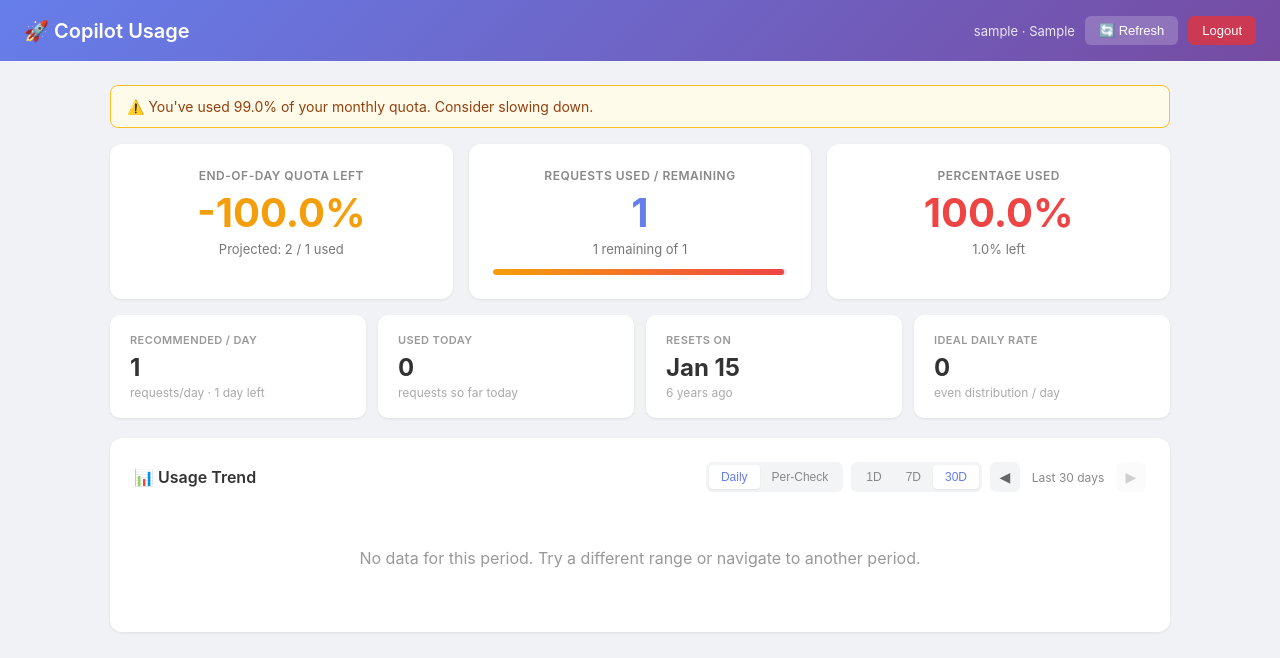
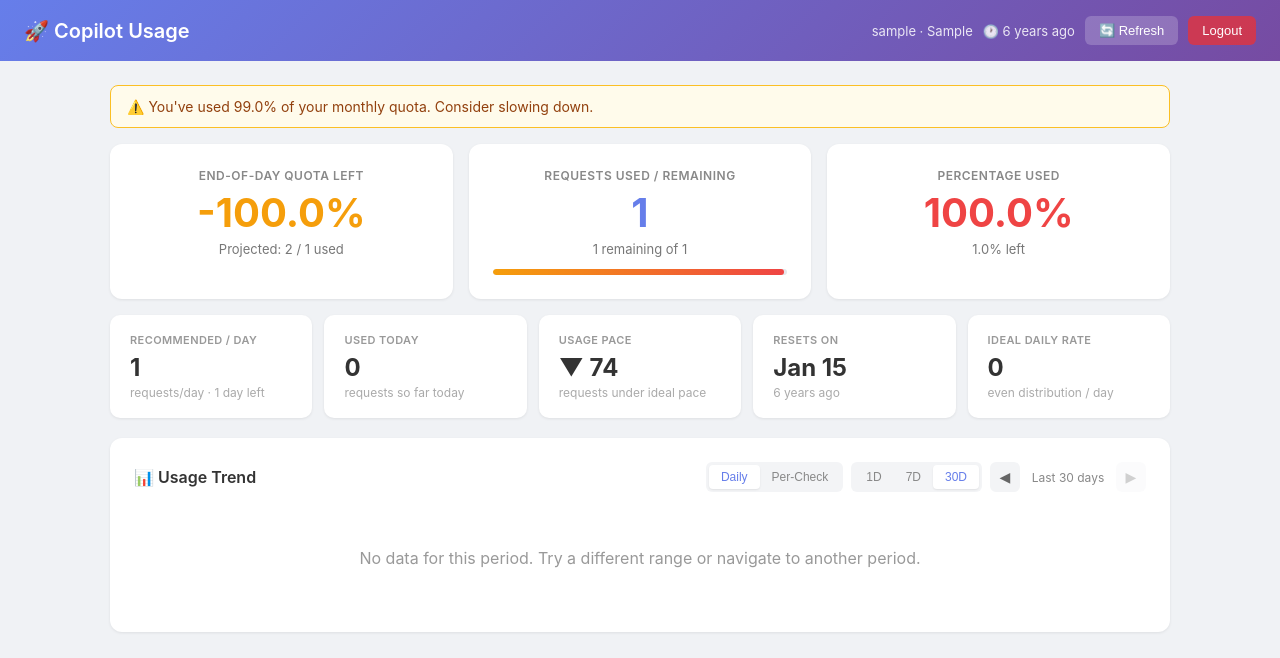
Before and after one commit to ChaDonSom/copilot-tracker, a Laravel app: page /dashboard in a window 1280 px wide. Shown: the top 658 px of the page. Run offline with Laravel 12, Linux system fonts and the light colour scheme; a user stored in the database is signed in; tables that the repository leaves empty hold one stand-in row (values such as "Sample post"); parts of the project's set-up code (start-up, migrations or seed data) failed here and were passed over.

Commit message:
Add usage pace status indicator and last-checked timestamp to dashboard
Co-authored-by: ChaDonSom <24794769+ChaDonSom@users.noreply.github.com>

```diff
--- a/app/Http/Controllers/DashboardController.php
+++ b/app/Http/Controllers/DashboardController.php
@@ -40,6 +40,8 @@ class DashboardController extends Controller
         $viewData['percentUsed'] = $latestSnapshot && $latestSnapshot->quota_limit > 0
             ? round(($latestSnapshot->used / $latestSnapshot->quota_limit) * 100, 1)
             : ($latestSnapshot ? round(100 - $latestSnapshot->percent_remaining, 1) : 0);
+        $viewData['paceStatus'] = $this->calculatePaceStatus($latestSnapshot);
+        $viewData['lastCheckedAt'] = $latestSnapshot?->checked_at;
 
         return view('dashboard', $viewData);
     }
@@ -68,6 +70,8 @@ class DashboardController extends Controller
         $viewData['todayUsed'] = $this->calculateTodayUsed($user);
         $viewData['chartRange'] = $rangeDays;
         $viewData['chartOffset'] = $offset;
+        $viewData['paceStatus'] = $this->calculatePaceStatus($latestSnapshot);
+        $viewData['lastCheckedAt'] = $latestSnapshot->checked_at?->toIso8601String();
 
         return response()->json($viewData);
     }
@@ -326,6 +330,56 @@ class DashboardController extends Controller
         ];
     }
 
+    /**
+     * Calculate the user's usage pace status relative to ideal trajectory.
+     * Returns pace difference (positive = under pace/good, negative = over pace/warning).
+     */
+    private function calculatePaceStatus($snapshot): ?array
+    {
+        if (!$snapshot || !$snapshot->quota_limit || $snapshot->quota_limit <= 0) {
+            return null;
+        }
+
+        $resetDate = $snapshot->reset_date;
+        $now = now();
+
+        // Calculate cycle boundaries
+        $cycleStart = $resetDate->copy()->subDays(30); // Assuming 30-day cycle
+        $totalDaysInCycle = 30;
+        $daysPassed = max(0, $cycleStart->diffInDays($now, false));
+
+        // Add fractional day for current time
+        $hoursToday = $now->hour + ($now->minute / 60);
+        $totalElapsedDays = $daysPassed + ($hoursToday / 24);
+
+        // Calculate ideal usage at this point in the cycle
+        $dailyIdealUsage = $snapshot->quota_limit / $totalDaysInCycle;
+        $idealUsedByNow = round($totalElapsedDays * $dailyIdealUsage);
+
+        // Actual usage
+        $actualUsed = $snapshot->used;
+
+        // Difference: positive means under pace (good), negative means over pace (warning)
+        $paceDifference = $idealUsedByNow - $actualUsed;
+
+        // Determine status label
+        $threshold = max(1, round($dailyIdealUsage * 0.1)); // 10% of daily ideal as "on pace" zone
+        if (abs($paceDifference) <= $threshold) {
+            $status = 'on-pace';
+        } elseif ($paceDifference > 0) {
+            $status = 'under-pace';
+        } else {
+            $status = 'over-pace';
+        }
+
+        return [
+            'status' => $status,
+            'difference' => (int) $paceDifference,
+            'idealUsedByNow' => (int) $idealUsedByNow,
+            'actualUsed' => (int) $actualUsed,
+        ];
+    }
+
     private function snapshotToArray(UsageSnapshot $snapshot): array
     {
         return [
--- a/resources/views/dashboard.blade.php
+++ b/resources/views/dashboard.blade.php
@@ -289,6 +289,11 @@
         <h1>🚀 Copilot Usage</h1>
         <div class="topbar-right">
             <span>{{ $user->github_username }}@if($user->copilot_plan) · {{ $user->copilot_plan }}@endif</span>
+            @if($lastCheckedAt)
+            <span id="lastChecked" data-checked-at="{{ $lastCheckedAt->toIso8601String() }}" title="Last updated: {{ $lastCheckedAt->format('M d, Y H:i:s') }}">
+                🕐 {{ $lastCheckedAt->diffForHumans() }}
+            </span>
+            @endif
             <button id="refreshBtn" class="btn btn-light">🔄 Refresh</button>
             <form method="POST" action="{{ route('logout') }}" style="display:inline">
                 @csrf
@@ -358,6 +363,30 @@
                     <div class="stat-value">{{ number_format($todayUsed) }}</div>
                     <div class="stat-sub">requests so far today</div>
                 </div>
+
+                @if($paceStatus)
+                <div class="stat-card" data-stat="pace-status">
+                    <div class="stat-label">Usage Pace</div>
+                    <div class="stat-value {{ $paceStatus['status'] === 'over-pace' ? 'color-red' : ($paceStatus['status'] === 'on-pace' ? 'color-green' : 'color-blue') }}">
+                        @if($paceStatus['status'] === 'on-pace')
+                            ✓ On Pace
+                        @elseif($paceStatus['status'] === 'under-pace')
+                            ▼ {{ number_format(abs($paceStatus['difference'])) }}
+                        @else
+                            ▲ {{ number_format(abs($paceStatus['difference'])) }}
+                        @endif
+                    </div>
+                    <div class="stat-sub">
+                        @if($paceStatus['status'] === 'on-pace')
+                            tracking ideal usage rate
+                        @elseif($paceStatus['status'] === 'under-pace')
+                            requests under ideal pace
+                        @else
+                            requests over ideal pace
+                        @endif
+                    </div>
+                </div>
+                @endif
 
                 <div class="stat-card" data-stat="resets-on">
                     <div class="stat-label">Resets On</div>
@@ -744,6 +773,40 @@
                     if (v) v.textContent = n(data.recommendation.dailyIdealUsage).toLocaleString();
                 }
 
+                // Secondary: pace status
+                const psCard = document.querySelector('[data-stat="pace-status"]');
+                if (psCard && data.paceStatus) {
+                    const v = psCard.querySelector('.stat-value');
+                    const sub = psCard.querySelector('.stat-sub');
+                    const ps = data.paceStatus;
+                    if (v) {
+                        if (ps.status === 'on-pace') {
+                            v.textContent = '✓ On Pace';
+                            v.className = 'stat-value color-green';
+                        } else if (ps.status === 'under-pace') {
+                            v.textContent = '▼ ' + Math.abs(ps.difference).toLocaleString();
+                            v.className = 'stat-value color-blue';
+                        } else {
+                            v.textContent = '▲ ' + Math.abs(ps.difference).toLocaleString();
+                            v.className = 'stat-value color-red';
+                        }
+                    }
+                    if (sub) {
+                        if (ps.status === 'on-pace') sub.textContent = 'tracking ideal usage rate';
+                        else if (ps.status === 'under-pace') sub.textContent = 'requests under ideal pace';
+                        else sub.textContent = 'requests over ideal pace';
+                    }
+                }
+
+                // Last checked timestamp
+                const lastCheckedEl = document.getElementById('lastChecked');
+                if (lastCheckedEl && data.lastCheckedAt) {
+                    const checkedDate = new Date(data.lastCheckedAt);
+                    lastCheckedEl.dataset.checkedAt = data.lastCheckedAt;
+                    lastCheckedEl.title = 'Last updated: ' + checkedDate.toLocaleString();
+                    lastCheckedEl.textContent = '🕐 just now';
+                }
+
                 // Chart
                 updateChartFromData(data);
 
@@ -766,6 +829,23 @@
         setInterval(() => {
             if (document.visibilityState === 'visible') refreshDashboard();
         }, 5 * 60 * 1000);
+
+        // Update "last checked" relative time every 30 seconds
+        function updateLastCheckedDisplay() {
+            const el = document.getElementById('lastChecked');
+            if (!el || !el.dataset.checkedAt) return;
+            const checkedAt = new Date(el.dataset.checkedAt);
+            const diffMs = Date.now() - checkedAt.getTime();
+            const diffSec = Math.floor(diffMs / 1000);
+            const diffMin = Math.floor(diffSec / 60);
+            const diffHr = Math.floor(diffMin / 60);
+            let text;
+            if (diffSec < 60) text = 'just now';
+            else if (diffMin < 60) text = diffMin + ' min' + (diffMin === 1 ? '' : 's') + ' ago';
+            else text = diffHr + ' hr' + (diffHr === 1 ? '' : 's') + ' ago';
+            el.textContent = '🕐 ' + text;
+        }
+        setInterval(updateLastCheckedDisplay, 30 * 1000);
     </script>
     @else
     <script>
```
Also changed, not shown: tests/Feature/DashboardPaceStatusTest.php (added, +188 -0 lines).
